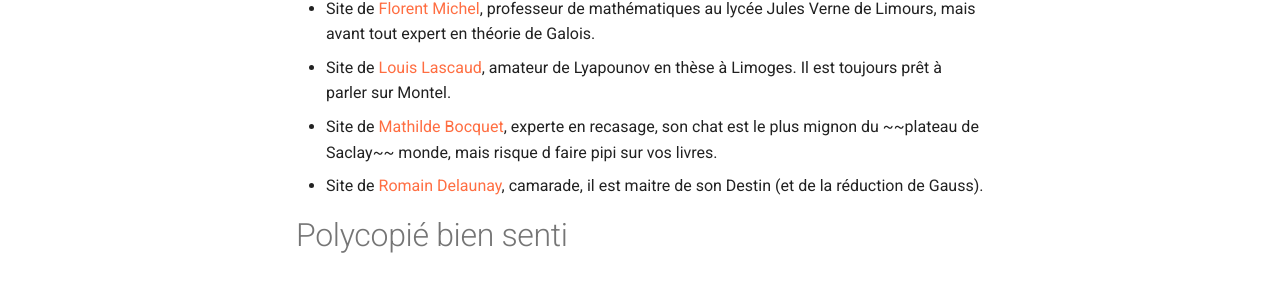
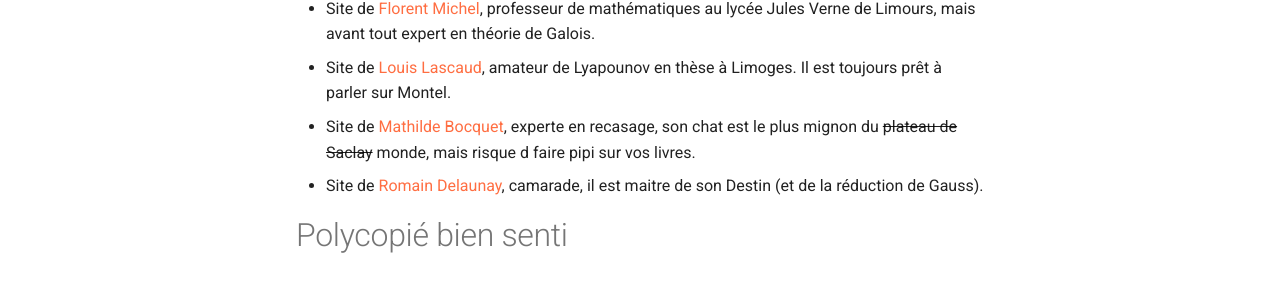
Before and after one commit to imteyaz-mansoor/imteyaz-mansoor.github.io, an MkDocs documentation site: the page built from docs/lien_utile.md, in a window 1280 px wide. Shown: the part 232-532 px from the top of the page. Built offline with MkDocs 1.6.1 and Material for MkDocs 9.7.7, drawn with Linux system fonts in a browser that asks for light colours.

Commit message:
Update mkdocs.yml

```diff
--- a/mkdocs.yml
+++ b/mkdocs.yml
@@ -44,3 +44,7 @@
 extra_javascript:
   - javascripts/mathjax.js
   - https://unpkg.com/mathjax@3/es5/tex-mml-chtml.js
+markdown_extensions:
+  - pymdownx.caret
+  - pymdownx.mark
+  - pymdownx.tilde
```
